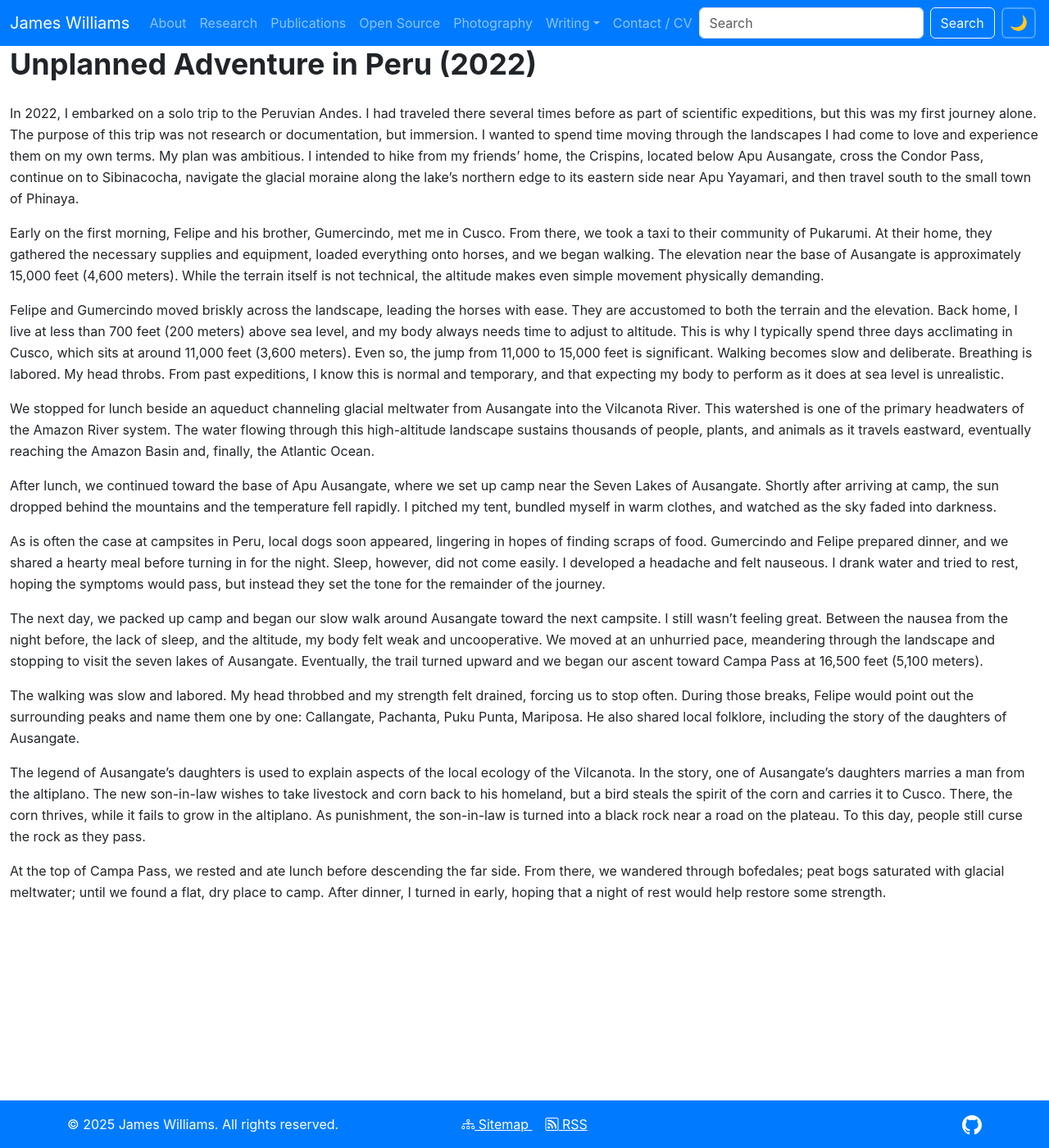
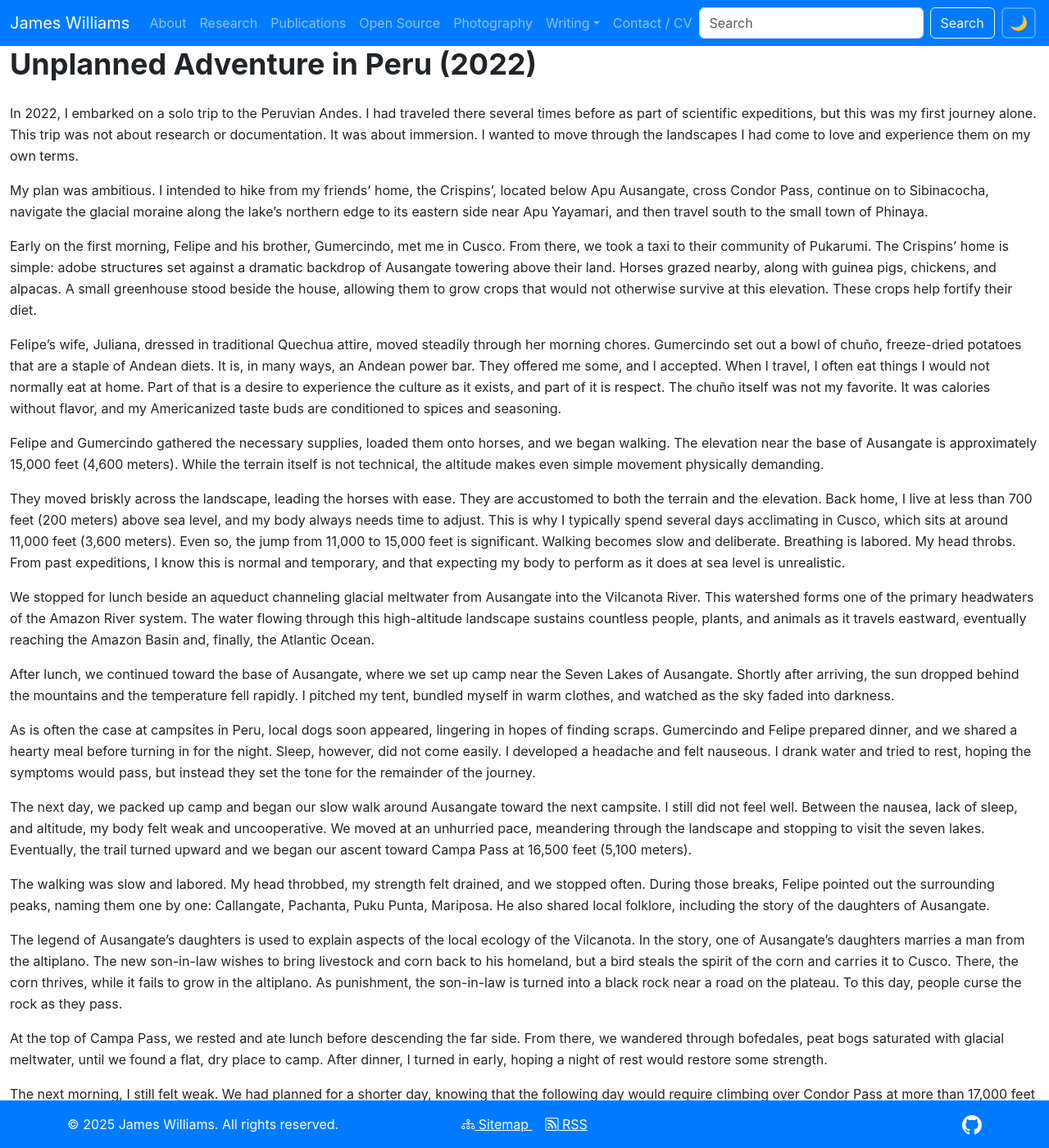
Before and after one commit to jtdub/jtdub.com, a Jekyll site: the page built from _posts/2026-01-13-unplanned-adventure-in-peru-2022.md, in a window 1280 px wide and 1400 px high. Shown: the whole window at 82% size. Built offline with Jekyll 4.4.1, drawn with Linux system fonts in a browser that asks for light colours; nearby versions of some CDN libraries; some of the changed text lies outside the part shown.

Commit message:
update adventure blog

```diff
--- a/_posts/2026-01-13-unplanned-adventure-in-peru-2022.md
+++ b/_posts/2026-01-13-unplanned-adventure-in-peru-2022.md
@@ -11,23 +11,33 @@ tags:
 - Cordillera Vilcanota
 - Essays
 ---
-In 2022, I embarked on a solo trip to the Peruvian Andes. I had traveled there several times before as part of scientific expeditions, but this was my first journey alone. The purpose of this trip was not research or documentation, but immersion. I wanted to spend time moving through the landscapes I had come to love and experience them on my own terms.
-My plan was ambitious. I intended to hike from my friends’ home, the Crispins, located below Apu Ausangate, cross the Condor Pass, continue on to Sibinacocha, navigate the glacial moraine along the lake’s northern edge to its eastern side near Apu Yayamari, and then travel south to the small town of Phinaya.
+In 2022, I embarked on a solo trip to the Peruvian Andes. I had traveled there several times before as part of scientific expeditions, but this was my first journey alone. This trip was not about research or documentation. It was about immersion. I wanted to move through the landscapes I had come to love and experience them on my own terms.
 
-Early on the first morning, Felipe and his brother, Gumercindo, met me in Cusco. From there, we took a taxi to their community of Pukarumi. At their home, they gathered the necessary supplies and equipment, loaded everything onto horses, and we began walking. The elevation near the base of Ausangate is approximately 15,000 feet (4,600 meters). While the terrain itself is not technical, the altitude makes even simple movement physically demanding.
+My plan was ambitious. I intended to hike from my friends’ home, the Crispins’, located below Apu Ausangate, cross Condor Pass, continue on to Sibinacocha, navigate the glacial moraine along the lake’s northern edge to its eastern side near Apu Yayamari, and then travel south to the small town of Phinaya.
 
-Felipe and Gumercindo moved briskly across the landscape, leading the horses with ease. They are accustomed to both the terrain and the elevation. Back home, I live at less than 700 feet (200 meters) above sea level, and my body always needs time to adjust to altitude. This is why I typically spend three days acclimating in Cusco, which sits at around 11,000 feet (3,600 meters). Even so, the jump from 11,000 to 15,000 feet is significant. Walking becomes slow and deliberate. Breathing is labored. My head throbs. From past expeditions, I know this is normal and temporary, and that expecting my body to perform as it does at sea level is unrealistic.
+Early on the first morning, Felipe and his brother, Gumercindo, met me in Cusco. From there, we took a taxi to their community of Pukarumi. The Crispins’ home is simple: adobe structures set against a dramatic backdrop of Ausangate towering above their land. Horses grazed nearby, along with guinea pigs, chickens, and alpacas. A small greenhouse stood beside the house, allowing them to grow crops that would not otherwise survive at this elevation. These crops help fortify their diet.
 
-We stopped for lunch beside an aqueduct channeling glacial meltwater from Ausangate into the Vilcanota River. This watershed is one of the primary headwaters of the Amazon River system. The water flowing through this high-altitude landscape sustains thousands of people, plants, and animals as it travels eastward, eventually reaching the Amazon Basin and, finally, the Atlantic Ocean.
+Felipe’s wife, Juliana, dressed in traditional Quechua attire, moved steadily through her morning chores. Gumercindo set out a bowl of chuño, freeze-dried potatoes that are a staple of Andean diets. It is, in many ways, an Andean power bar. They offered me some, and I accepted. When I travel, I often eat things I would not normally eat at home. Part of that is a desire to experience the culture as it exists, and part of it is respect. The chuño itself was not my favorite. It was calories without flavor, and my Americanized taste buds are conditioned to spices and seasoning.
 
-After lunch, we continued toward the base of Apu Ausangate, where we set up camp near the Seven Lakes of Ausangate. Shortly after arriving at camp, the sun dropped behind the mountains and the temperature fell rapidly. I pitched my tent, bundled myself in warm clothes, and watched as the sky faded into darkness.
+Felipe and Gumercindo gathered the necessary supplies, loaded them onto horses, and we began walking. The elevation near the base of Ausangate is approximately 15,000 feet (4,600 meters). While the terrain itself is not technical, the altitude makes even simple movement physically demanding.
 
-As is often the case at campsites in Peru, local dogs soon appeared, lingering in hopes of finding scraps of food. Gumercindo and Felipe prepared dinner, and we shared a hearty meal before turning in for the night. Sleep, however, did not come easily. I developed a headache and felt nauseous. I drank water and tried to rest, hoping the symptoms would pass, but instead they set the tone for the remainder of the journey.
+They moved briskly across the landscape, leading the horses with ease. They are accustomed to both the terrain and the elevation. Back home, I live at less than 700 feet (200 meters) above sea level, and my body always needs time to adjust. This is why I typically spend several days acclimating in Cusco, which sits at around 11,000 feet (3,600 meters). Even so, the jump from 11,000 to 15,000 feet is significant. Walking becomes slow and deliberate. Breathing is labored. My head throbs. From past expeditions, I know this is normal and temporary, and that expecting my body to perform as it does at sea level is unrealistic.
 
-The next day, we packed up camp and began our slow walk around Ausangate toward the next campsite. I still wasn’t feeling great. Between the nausea from the night before, the lack of sleep, and the altitude, my body felt weak and uncooperative. We moved at an unhurried pace, meandering through the landscape and stopping to visit the seven lakes of Ausangate. Eventually, the trail turned upward and we began our ascent toward Campa Pass at 16,500 feet (5,100 meters).
+We stopped for lunch beside an aqueduct channeling glacial meltwater from Ausangate into the Vilcanota River. This watershed forms one of the primary headwaters of the Amazon River system. The water flowing through this high-altitude landscape sustains countless people, plants, and animals as it travels eastward, eventually reaching the Amazon Basin and, finally, the Atlantic Ocean.
 
-The walking was slow and labored. My head throbbed and my strength felt drained, forcing us to stop often. During those breaks, Felipe would point out the surrounding peaks and name them one by one: Callangate, Pachanta, Puku Punta, Mariposa. He also shared local folklore, including the story of the daughters of Ausangate.
+After lunch, we continued toward the base of Ausangate, where we set up camp near the Seven Lakes of Ausangate. Shortly after arriving, the sun dropped behind the mountains and the temperature fell rapidly. I pitched my tent, bundled myself in warm clothes, and watched as the sky faded into darkness.
 
-The legend of Ausangate’s daughters is used to explain aspects of the local ecology of the Vilcanota. In the story, one of Ausangate’s daughters marries a man from the altiplano. The new son-in-law wishes to take livestock and corn back to his homeland, but a bird steals the spirit of the corn and carries it to Cusco. There, the corn thrives, while it fails to grow in the altiplano. As punishment, the son-in-law is turned into a black rock near a road on the plateau. To this day, people still curse the rock as they pass.
+As is often the case at campsites in Peru, local dogs soon appeared, lingering in hopes of finding scraps. Gumercindo and Felipe prepared dinner, and we shared a hearty meal before turning in for the night. Sleep, however, did not come easily. I developed a headache and felt nauseous. I drank water and tried to rest, hoping the symptoms would pass, but instead they set the tone for the remainder of the journey.
 
-At the top of Campa Pass, we rested and ate lunch before descending the far side. From there, we wandered through bofedales; peat bogs saturated with glacial meltwater; until we found a flat, dry place to camp. After dinner, I turned in early, hoping that a night of rest would help restore some strength.
+The next day, we packed up camp and began our slow walk around Ausangate toward the next campsite. I still did not feel well. Between the nausea, lack of sleep, and altitude, my body felt weak and uncooperative. We moved at an unhurried pace, meandering through the landscape and stopping to visit the seven lakes. Eventually, the trail turned upward and we began our ascent toward Campa Pass at 16,500 feet (5,100 meters).
+
+The walking was slow and labored. My head throbbed, my strength felt drained, and we stopped often. During those breaks, Felipe pointed out the surrounding peaks, naming them one by one: Callangate, Pachanta, Puku Punta, Mariposa. He also shared local folklore, including the story of the daughters of Ausangate.
+
+The legend of Ausangate’s daughters is used to explain aspects of the local ecology of the Vilcanota. In the story, one of Ausangate’s daughters marries a man from the altiplano. The new son-in-law wishes to bring livestock and corn back to his homeland, but a bird steals the spirit of the corn and carries it to Cusco. There, the corn thrives, while it fails to grow in the altiplano. As punishment, the son-in-law is turned into a black rock near a road on the plateau. To this day, people curse the rock as they pass.
+
+At the top of Campa Pass, we rested and ate lunch before descending the far side. From there, we wandered through bofedales, peat bogs saturated with glacial meltwater, until we found a flat, dry place to camp. After dinner, I turned in early, hoping a night of rest would restore some strength.
+
+The next morning, I still felt weak. We had planned for a shorter day, knowing that the following day would require climbing over Condor Pass at more than 17,000 feet (5,200 meters) before descending toward Murmurani. The walking that day was relatively easy, with little elevation gain, and I decided to continue. We followed the valley carved by centuries of glacial retreat and reached our camp by midafternoon. Ausangate stood behind us, and Condor Pass loomed ahead. In my weakened state, it felt daunting. I spent the remainder of the afternoon resting, hoping to regain enough strength to continue.
+By the next morning, I still did not feel well. I spoke with Felipe and Gumercindo and told them I did not feel strong enough to make the climb that day. We discussed our options and decided to walk to the nearest town, Chilca, where we would try to find a ride to Pitumarca.
+
+Chilca is a small village in the Cordillera Vilcanota. It is the kind of town defined by a single road with a handful of buildings on either side. There is a small store, but most of the people who live there are pastoralists. They raise alpaca, llamas, and sheep, and grow potatoes and other crops adapted to the harsh, arid alpine climate.
```
